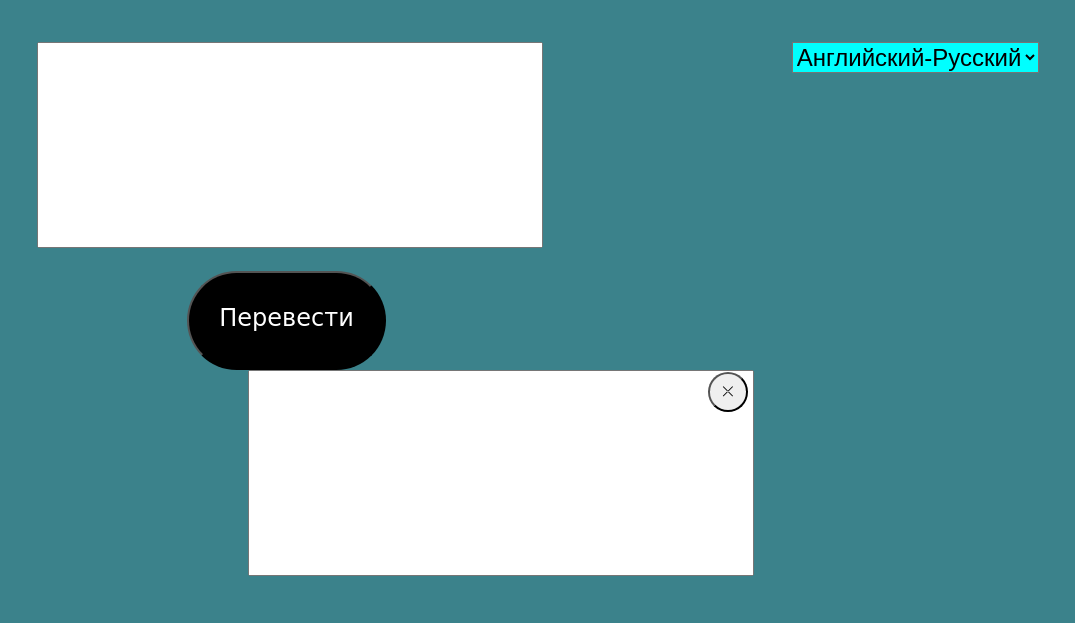
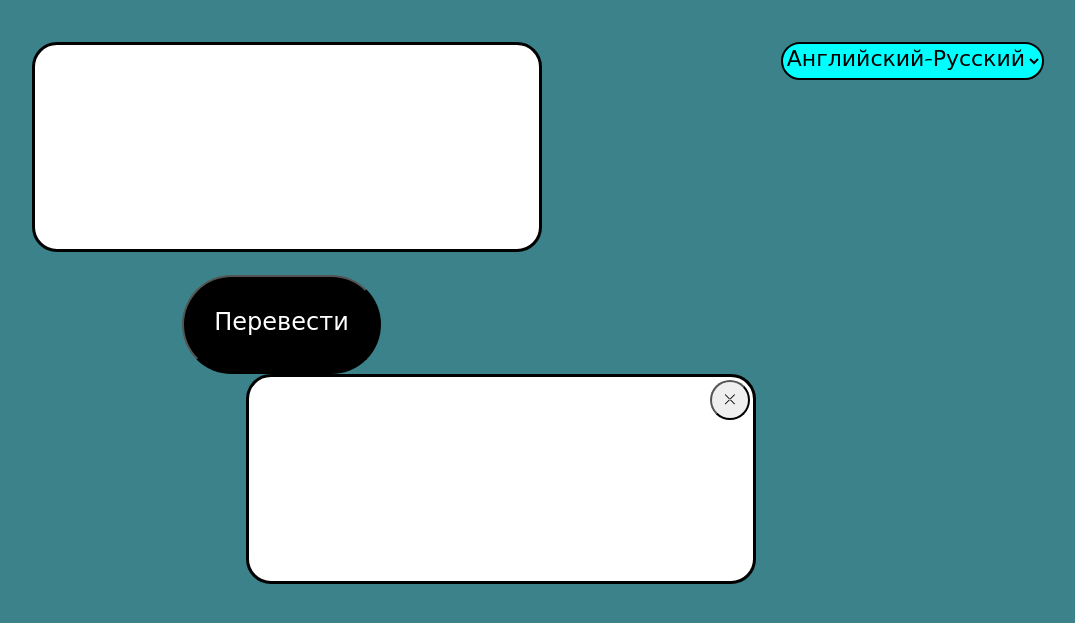
Before and after one commit to Chetirebochki/translater, a Flask app: page / in a window 1280 px wide. Shown: the part 118-741 px from the top of the page, without its empty margins (117-1192 px from the left). Run offline with Flask 2, Linux system fonts and the light colour scheme.

Commit message:
Update style.css

```diff
--- a/static/style.css
+++ b/static/style.css
@@ -70,14 +70,21 @@ body{
 }
 
 .select{
-    font-size: 24px;
+    font-family: 'Indie Flower', cursive;
+    font-size: 22px;
     background: aqua;
+    border: 2px solid black;
+    border-radius: 50px;
+    transition: transform .2s;
+
 }
 
 .select:hover{
     cursor: pointer;
-    background: green;
+    transform: scale(1.1);
 }
+
+
 
 .message-box{
     margin-bottom: 20px;
@@ -85,6 +92,8 @@ body{
     width: 500px;
     height: 200px;
     resize: none;
+    border: solid black;
+    border-radius: 25px;
 }
 
 .btn-delete{
```
